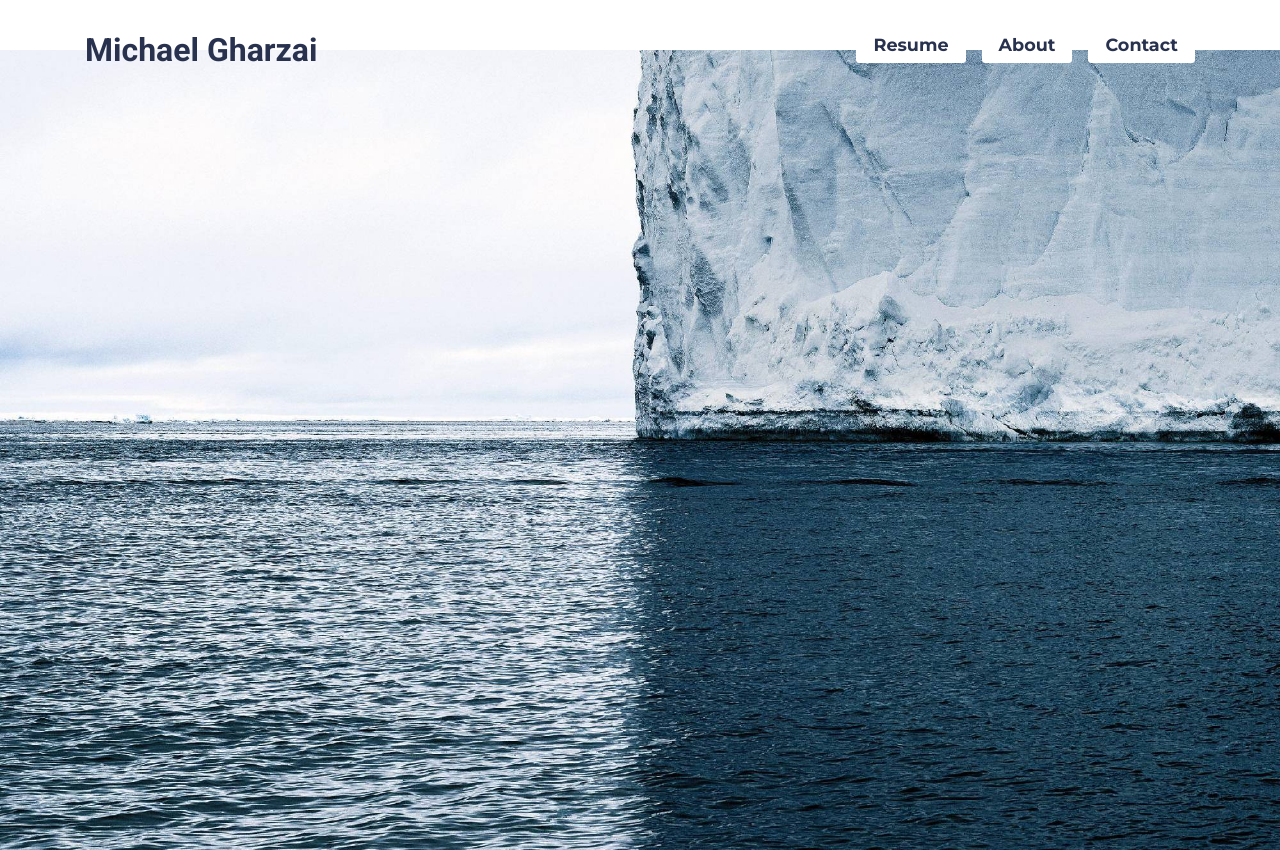
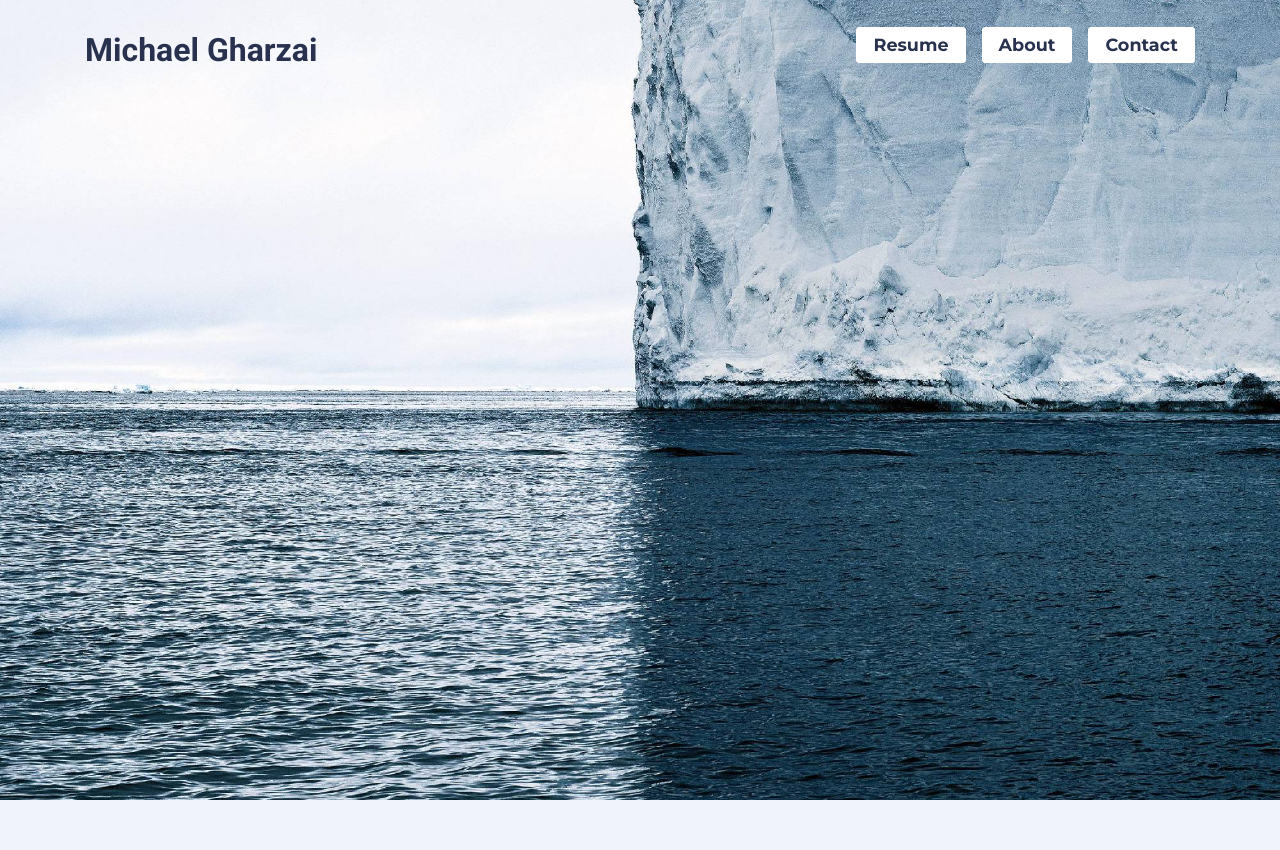
Before and after one commit to kaleemo/resumePage, a Django app: page / in a window 1280 px wide. After the commit the page ends 800 px from the top, so only its background shows below. Run offline with Django 3.2, Linux system fonts and the light colour scheme; some libraries are stand-ins or nearby versions.

Commit message:
fix navbar top white space with add bot padding

```diff
--- a/michaelgharzai/static/css/mytheme.css
+++ b/michaelgharzai/static/css/mytheme.css
@@ -1,6 +1,6 @@
 
-body {
-	padding-top: 50px;
+.navbar{
+	padding-bottom: 40px;
 }
 .imageClip
 {
```
